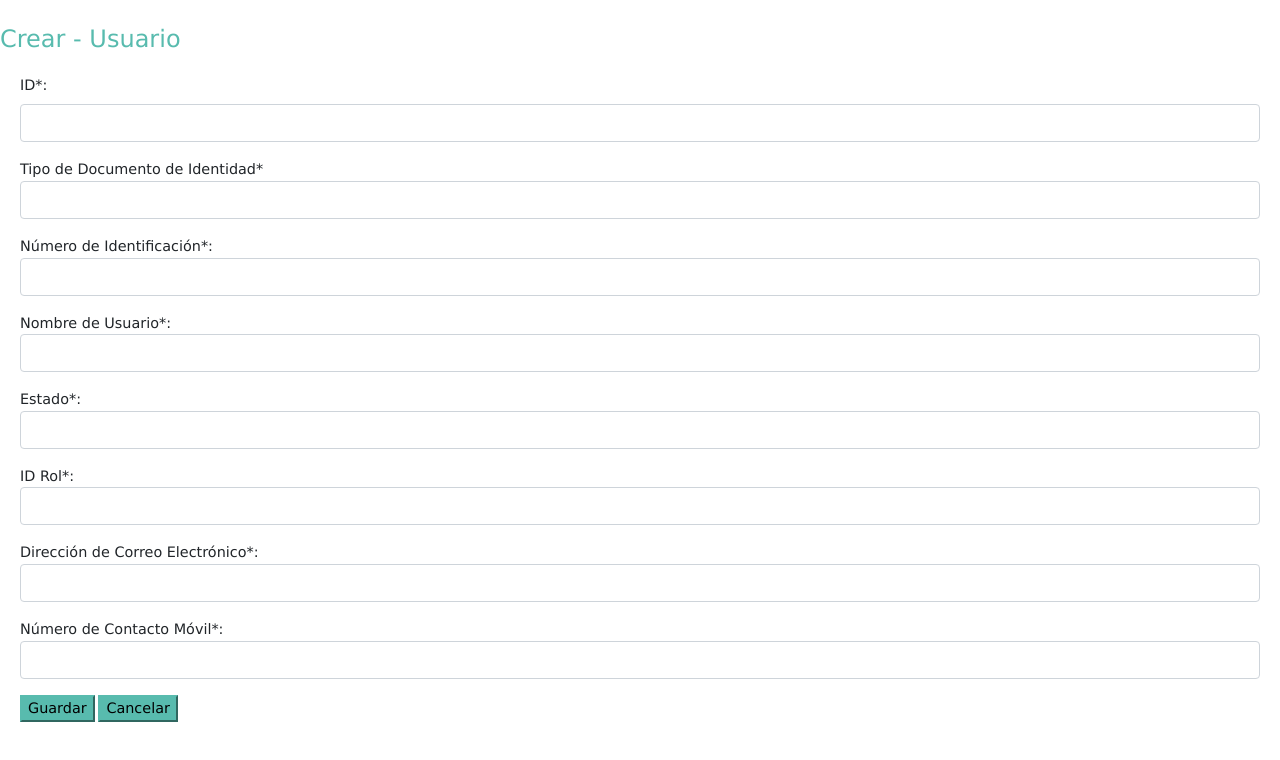
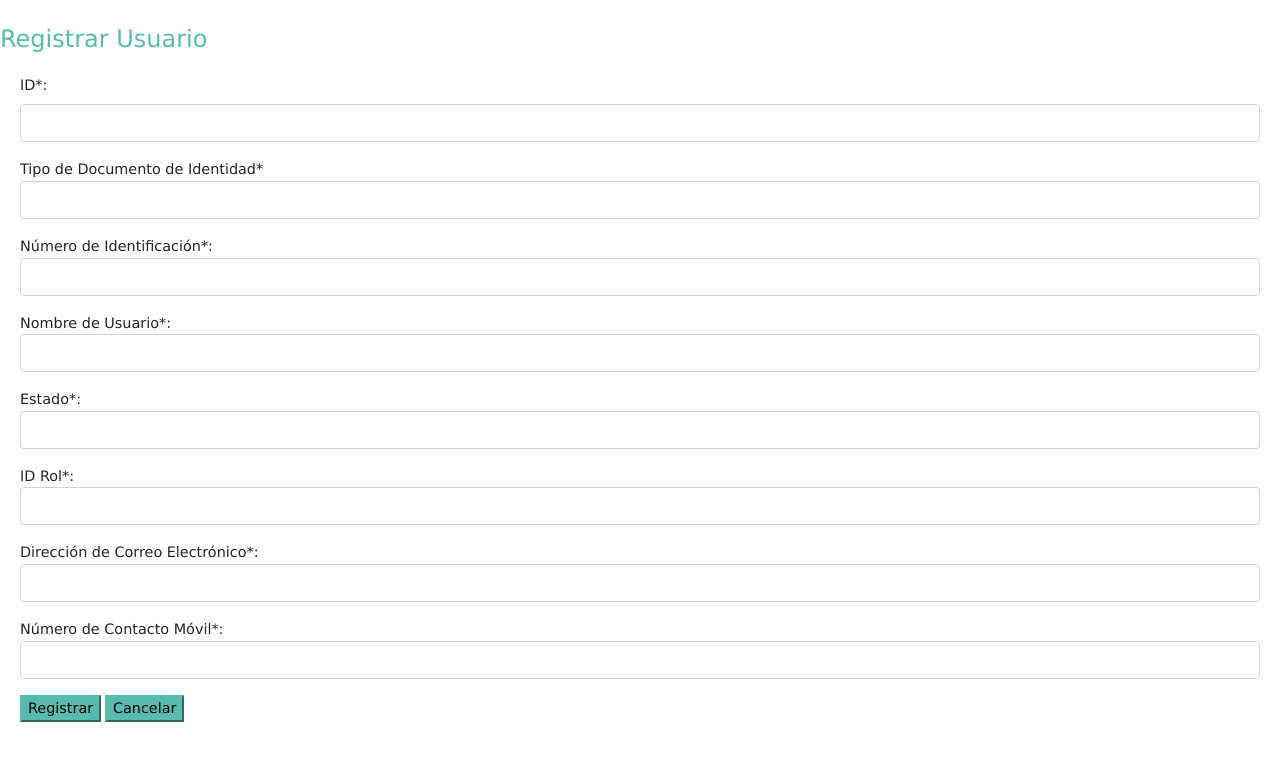
Before and after one commit to btflorezc/misionTIC2022, a plain HTML site: page Proyecto_Sprint_2/modulo_gestion_usuarios/usuarios/crear_usuarios.html in a window 1280 px wide. Drawn offline with nearby package versions, Linux system fonts and the light colour scheme.

Commit message:
Update crear_usuarios.html

```diff
--- a/Proyecto_Sprint_2/modulo_gestion_usuarios/usuarios/crear_usuarios.html
+++ b/Proyecto_Sprint_2/modulo_gestion_usuarios/usuarios/crear_usuarios.html
@@ -11,7 +11,7 @@
 <body>
     <div style="font-size:90%">
     <header>
-        <h4 style="font-family: Verdana; color: #58bbae; margin-top: 25px;" >Crear - Usuario</h4>
+        <h4 style="font-family: Verdana; color: #58bbae; margin-top: 25px;" >Registrar Usuario</h4>
     </header>
     <form action="#" style="margin:20px">
         <div class="mb-3">
@@ -47,7 +47,7 @@
             <input type="text" class="form-control" id="Estado" name="Estado">
         </div>
         <input type="button" style="background-color:#58bbae; font-family: Verdana; border-color: #58bbae;"
-            value="Guardar" type="submit" />
+            value="Registrar" type="submit" />
         <input type="button" style="background-color:#58bbae; font-family: Verdana; border-color: #58bbae;"
             value="Cancelar" onclick="window.location.href='lista_usuarios.html'">
     </form>
```
